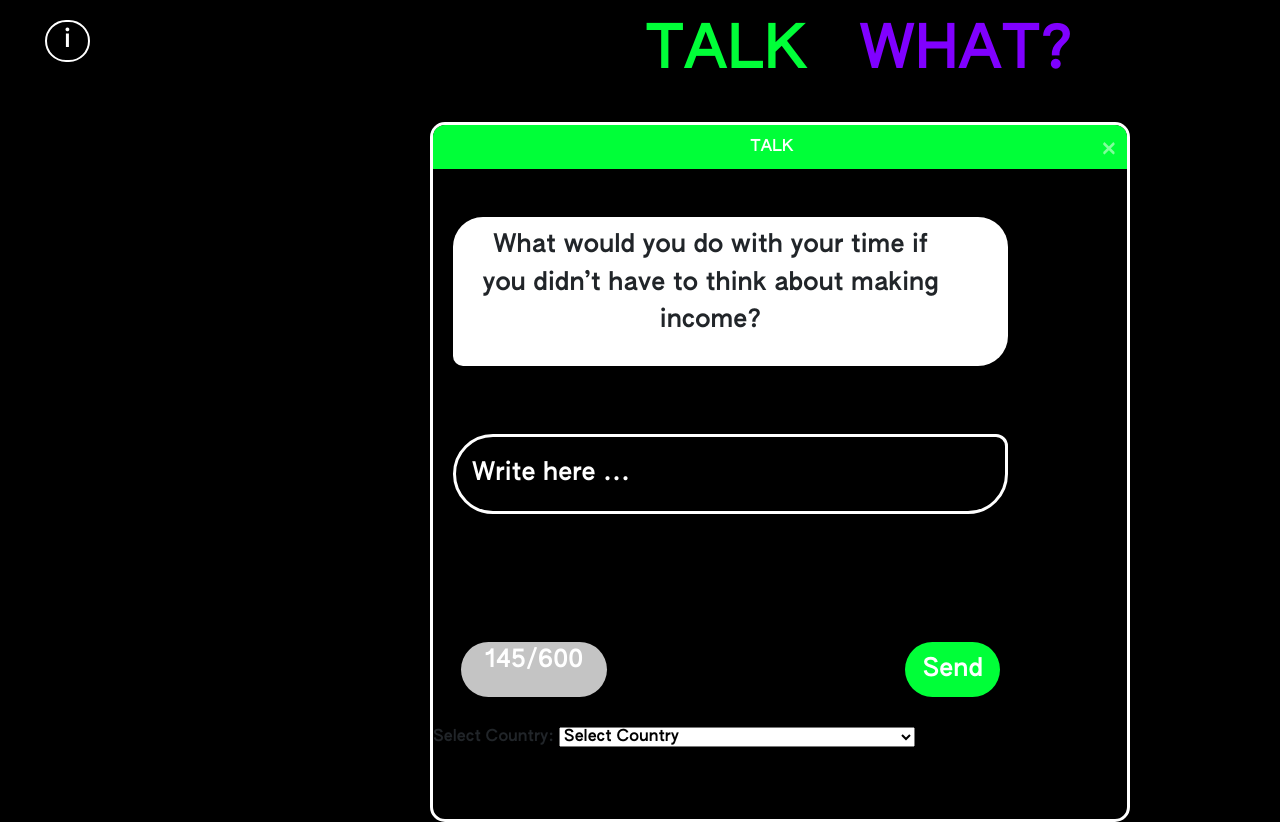
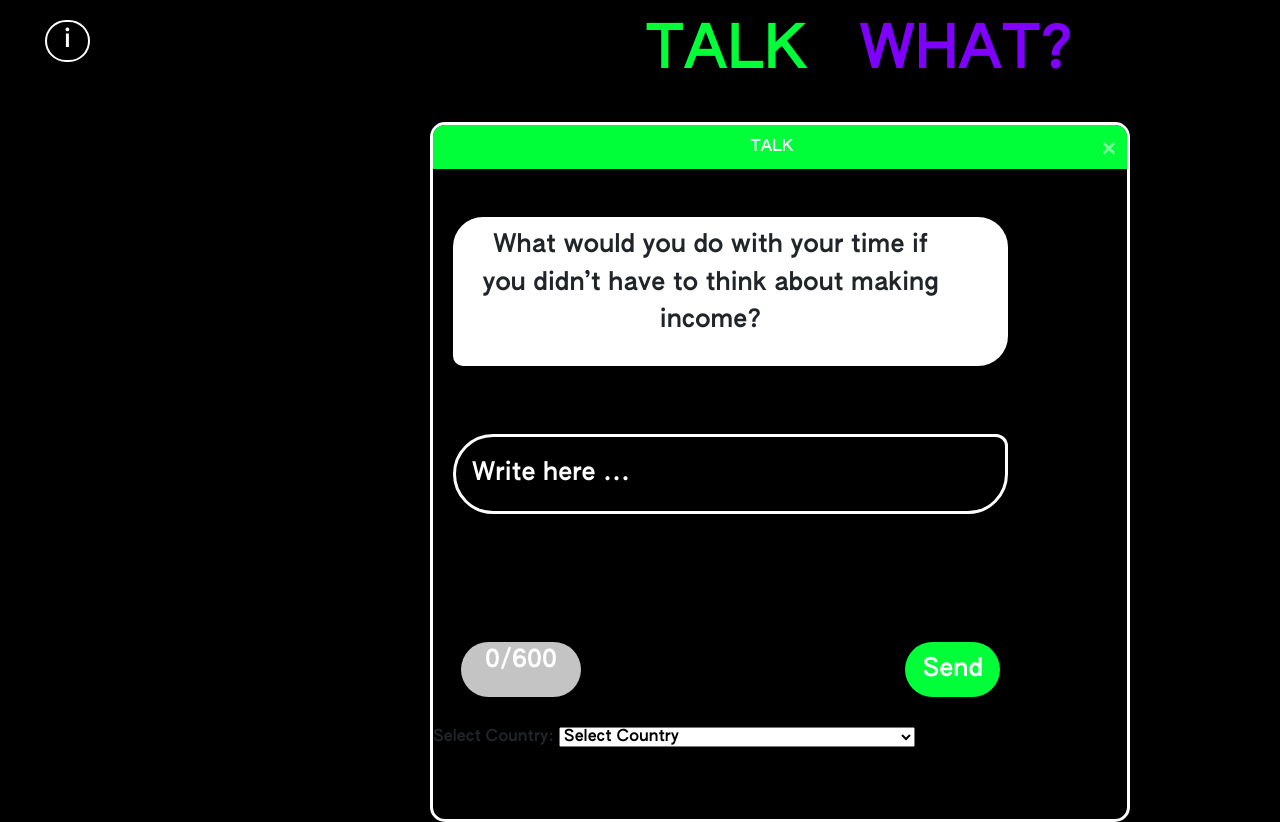
Before and after one commit to pflanze/UBI-Website, a website: page public/index.html in a window 1280 px wide. Drawn offline with Linux system fonts and the light colour scheme; no server answers.

Commit message:
added "CountRemaining()" to count the text of input

```diff
--- a/public/index.html
+++ b/public/index.html
@@ -107,8 +107,8 @@
             placeholder="Write here ..." pattern="^\d*[a-zA-Z][a-zA-Z0-9]*$" required/>
 
             <div class="row talk-modal-bottom-row">
-              <p class="w-20 my-2 mx-2 px-4 text-center font-weight-bold letter-count">
-                145/600
+              <p id="stringCounter" class="w-20 my-2 mx-2 px-4 text-center font-weight-bold letter-count">
+
               </p>
               <button class="btn btn-lg my-2 mx-2 sendBtn" type="submit">
                 <span>Send</span>
--- a/public/js/app.js
+++ b/public/js/app.js
@@ -33,7 +33,8 @@ function noModal() {
 };
 
 
-// specific iBtn & iModal function
+// brings iModal forward when clicking iBtn
+// and closes iModal when clicking again
 iBtn.onclick = function() {
   if(iModal.style.display === "none") {
     iModal.style.display = "block";
@@ -43,9 +44,12 @@ iBtn.onclick = function() {
   } else {
     iModal.style.display = "none";
   }
+
+  //displays collectionPage
   noModal();
 };
 
+//clicking anywhere besides these buttons closes iModal
 document.addEventListener('click', function(event) {
   const isClickInsideiBtn = iBtn.contains(event.target);
   const isClickInsideiModal = iModal.contains(event.target);
@@ -59,10 +63,13 @@ document.addEventListener('click', function(event) {
      ! isClickInsidetalkBtn && !isClickInsidewhatBtn) {
     iModal.style.display = "none";
   }
+
+  //displays collectionPage
   noModal();
 });
 
-// z-index hierarchy of Modals
+
+// brings z-index hierarchy of Modals forward with a click
 
 document.addEventListener('click', function(event) {
   const isClickInsidetalkModal = talkModal.contains(event.target);
@@ -83,13 +90,14 @@ document.addEventListener('click', function(event) {
 
 
 
-// When the user clicks on the button, open the modal
+// When the user clicks on the NavBar button, open the modal
 talkBtn.onclick = function() {
   talkModal.style.display = "block";
 };
 whatBtn.onclick = function() {
     whatModal.style.display = "block";
   };
+
 
 // When the user clicks on <span> (x), close the modal
 talkClose.onclick = function() {
@@ -100,6 +108,7 @@ whatClose.onclick = function() {
   whatModal.style.display = "none";
   noModal();
 };
+
 
 // Copy email from whatModal
 function copyEmail() {
@@ -159,7 +168,7 @@ function dragElement(elmnt) {
 };
 
 
-//ANSWERS STORAGE
+//ANSWER SUBMISSIONS DATA STORAGE
 
   //Get four elements and assign them to variables.
 const form = document.getElementById("input-form");
@@ -172,13 +181,13 @@ const collection = document.getElementById("answer-collection");
 var count;
 
 
-// input limit-counter, not finished yet
-function CountRemaining(string, targetcounter, limit) {
-    var limit = 600;
-    var count = document.getElementById(string).value.length;
-    document.getElementById(targetcounter).innerHTML = ((limit-count) + " characters left");
-    setTimeout(function(){ CountRemaining(string, targetcounter, limit); },50);
+// counts the text of input when typing
+function CountRemaining() {
+    var stringCount = document.getElementById("answer-text").value.length;
+    document.getElementById("stringCounter").textContent = stringCount + "/600";
+    setTimeout(function(){ CountRemaining(); },50);
 };
+CountRemaining();
 
 
 
```
